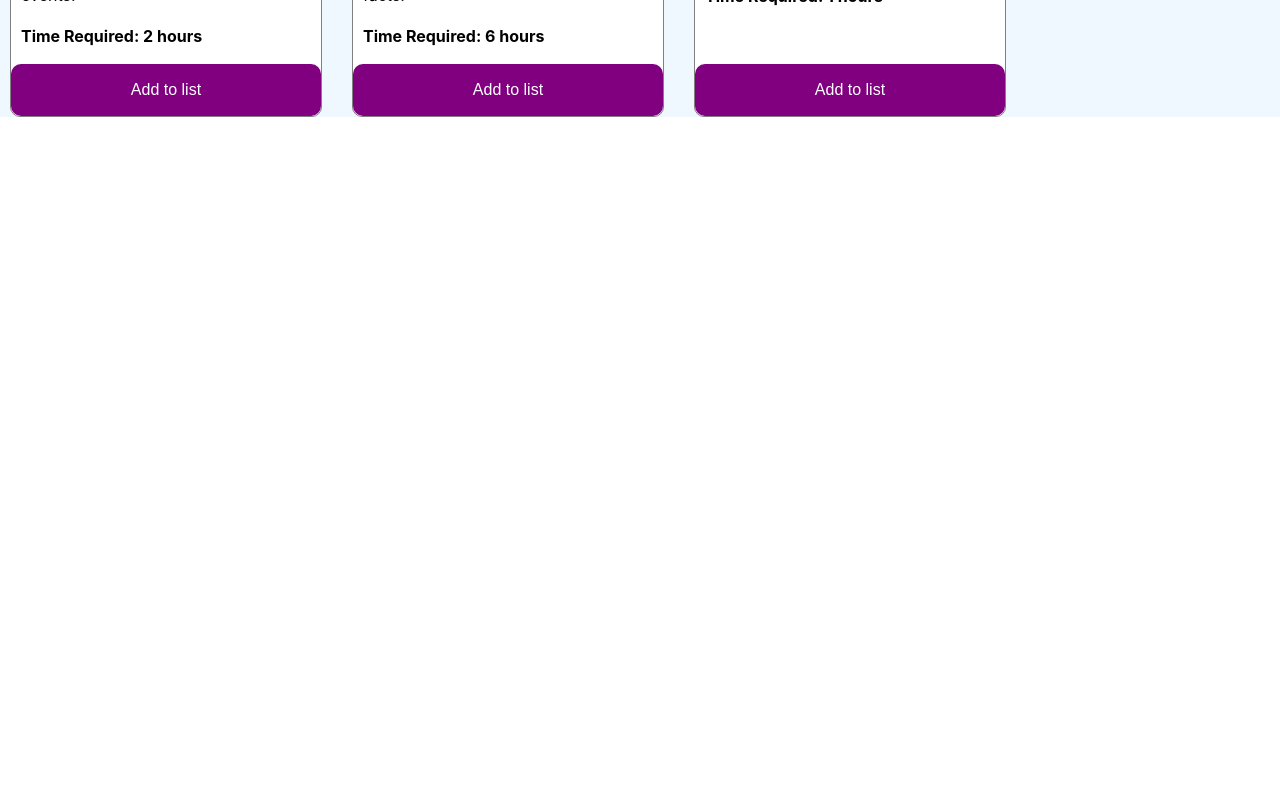
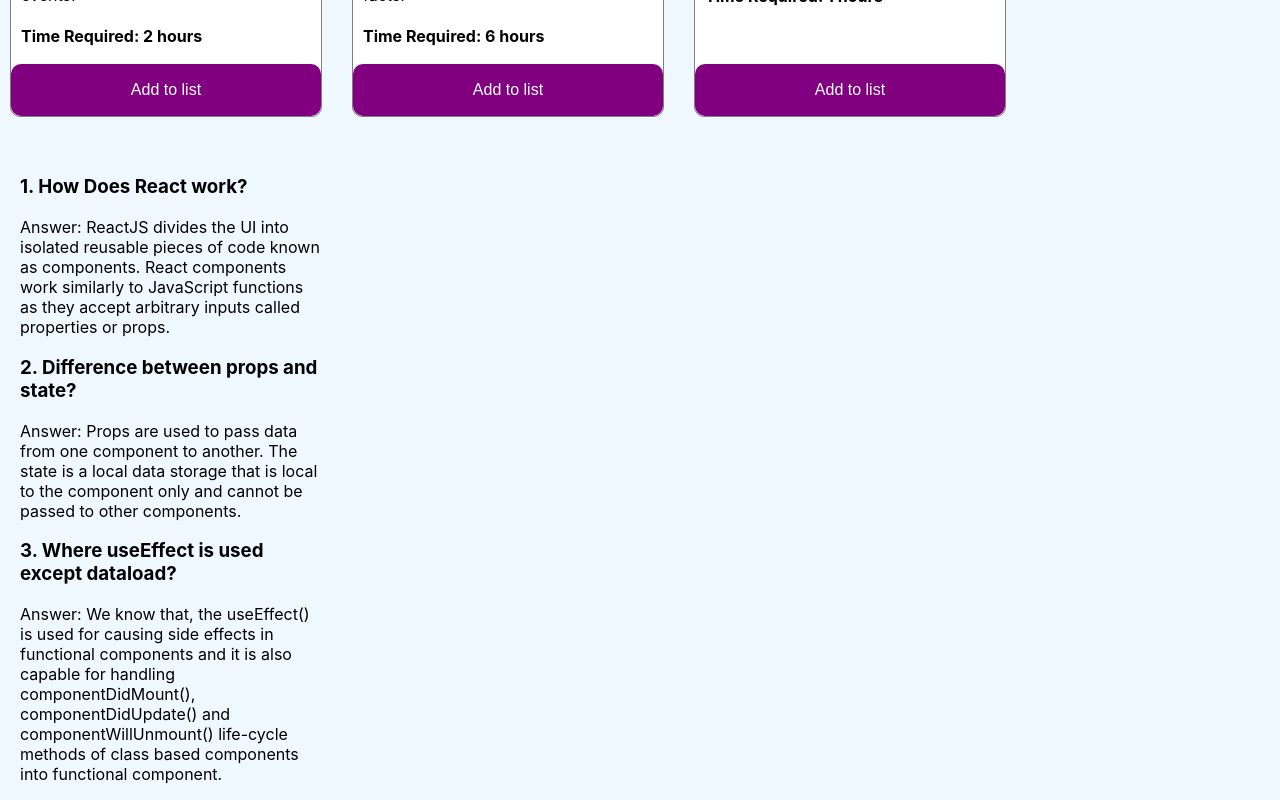
Before and after one commit to taqinur/the-bookworm-club, a React (Create React App) app: page / in a window 1280 px wide. Shown: the part 1039-1839 px from the top of the page. Before the commit the page ends 1156 px from the top, so only its background shows below. Built offline with nearby package versions, Linux system fonts and the light colour scheme.

Commit message:
question answer

```diff
--- a/src/components/Book/Book.js
+++ b/src/components/Book/Book.js
@@ -4,7 +4,6 @@
 const Book = (props) => {
     const { handleAddToList, book} = props;
    const {name, description, time, img} = props.book;
-   console.log(handleAddToList);
 
     return (
         <div className='book'>
--- a/src/components/Books/Books.js
+++ b/src/components/Books/Books.js
@@ -4,6 +4,7 @@
 import Book from '../Book/Book';
 import './Books.css';
 import List from '../List/List';
+import QA from '../QA/QA';
 
 const Books = () => {
     const [books, setBooks] = useState([]);
@@ -31,6 +32,7 @@
                     handleAddToList = {handleAddToList}
                     ></Book>)
                 }
+                <QA></QA>
             </div>
             <div className="personal-info-container">
                 <h2>Taqinur Tahmid</h2>
--- a/src/components/List/List.js
+++ b/src/components/List/List.js
@@ -3,6 +3,7 @@
 
 const List = (props) => {
     const { handleAddToList} = props;
+    // console.log(handleAddToList);
 //     let totalTime = 0;
 //     for (const readingTime of time){
 //     totalTime = totalTime + readingTime;
--- /dev/null
+++ b/src/components/QA/QA.css
@@ -0,0 +1,4 @@
+.qa{
+    margin-top: 20px;
+    margin-left: 20px;
+}
--- /dev/null
+++ b/src/components/QA/QA.js
@@ -0,0 +1,18 @@
+import React from 'react';
+import './QA.css'
+
+const QA = () => {
+    return (
+        <div className='qa'>
+            <h3>1. How Does React work?</h3>
+            <p>Answer: ReactJS divides the UI into isolated reusable pieces of code known as components. React components work similarly to JavaScript functions as they accept arbitrary inputs called properties or props.</p>
+            <h3>2. Difference between props and state?</h3>
+            <p>Answer: Props are used to pass data from one component to another. The state is a local data storage that is local to the component only and cannot be passed to other components.</p>
+            <h3>3. Where useEffect is used except dataload? </h3>
+            <p>Answer: We know that, the useEffect() is used for causing side effects in functional components and it is also capable for handling componentDidMount(), componentDidUpdate() and componentWillUnmount() life-cycle methods of class based components into functional component.</p>
+
+        </div>
+    );
+};
+
+export default QA;
```
